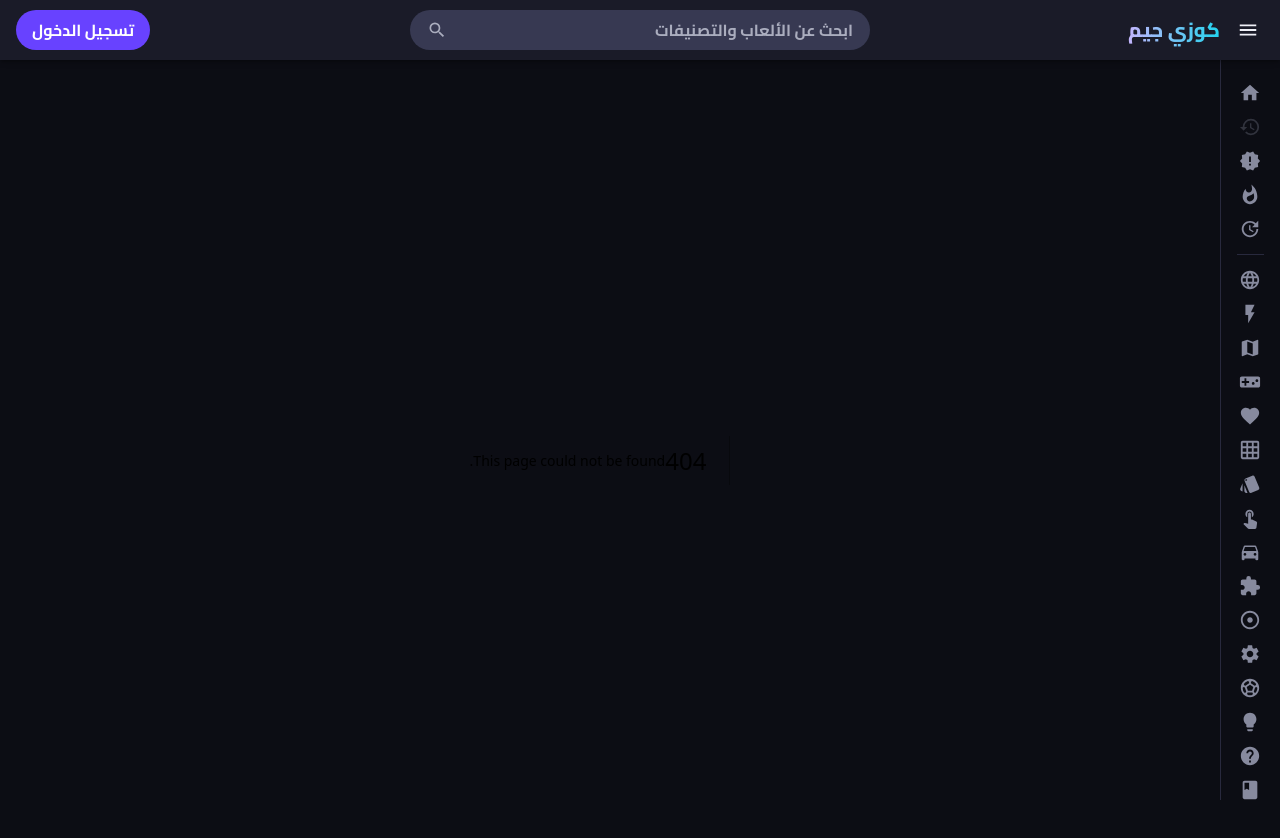
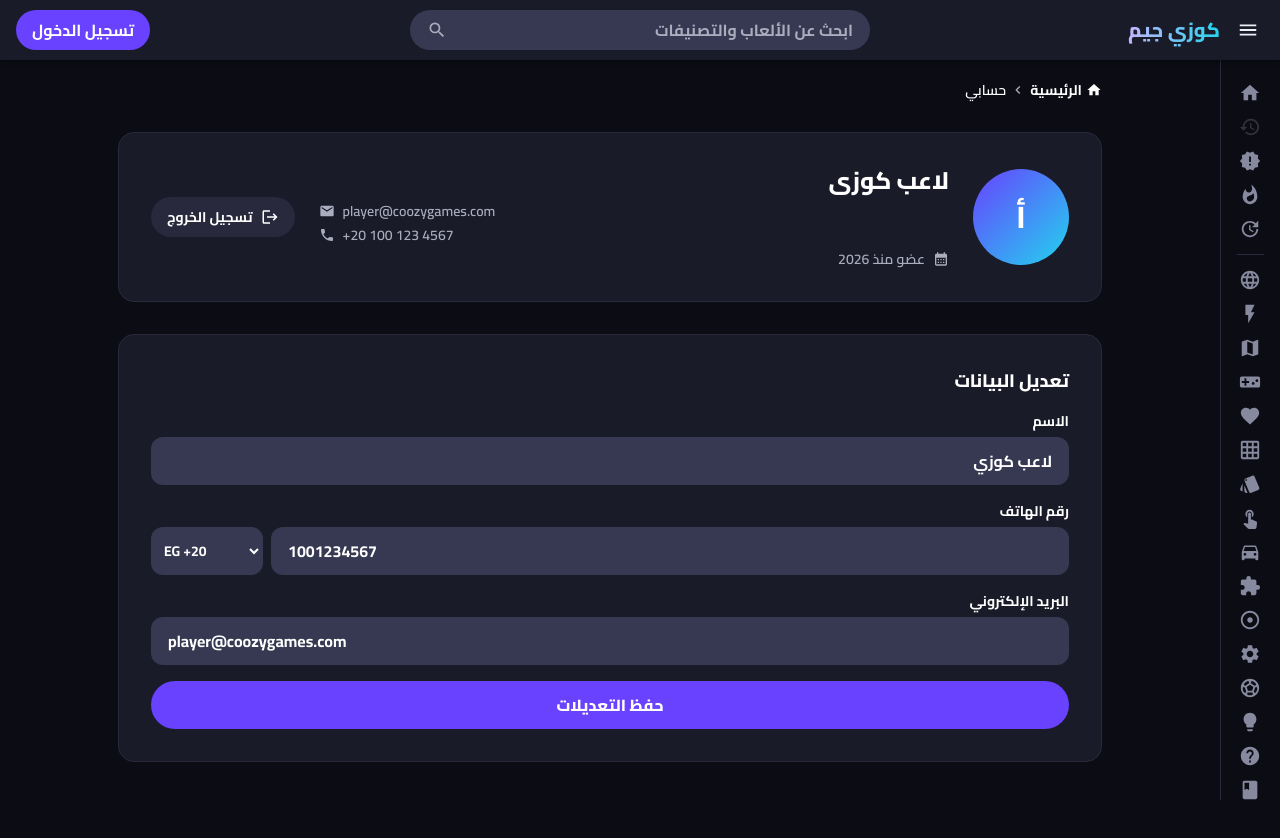
Before and after one commit to Mostafa4Abdelwahed/coozygames-nextjs, a Next.js app: page /profile in a window 1280 px wide. Before the commit this address had no page. Shown: the top 838 px of the page. After the commit the page ends 800 px from the top, so only its background shows below. Built offline with nearby package versions, Linux system fonts and the light colour scheme.

Commit message:
profile page

```diff
--- /dev/null
+++ b/app/profile/page.tsx
@@ -0,0 +1,55 @@
+import Link from 'next/link'
+import type { Metadata } from 'next'
+import { MdCalendarMonth, MdChevronLeft, MdEmail, MdHome, MdLogout, MdPhone } from 'react-icons/md'
+import { ProfileForm } from '@/components/profile-form'
+
+export const metadata: Metadata = {
+  title: 'حسابي | Coozy Games',
+}
+
+export default function ProfilePage() {
+  return (
+    <div className="mx-auto flex w-full max-w-5xl flex-col gap-6 p-3 sm:gap-8 sm:p-5">
+      <nav aria-label="مسار التنقل" className="flex items-center gap-1 text-sm font-semibold text-mist-50">
+        <Link href="/" className="flex items-center gap-1 transition hover:text-white">
+          <MdHome size={16} />
+          الرئيسية
+        </Link>
+        <MdChevronLeft size={16} />
+        <span className="text-white">حسابي</span>
+      </nav>
+
+      <div className="flex flex-col gap-4 rounded-2xl border border-night-60 bg-night-80 p-5 sm:flex-row sm:items-center sm:gap-6 sm:p-8">
+        <span className="flex h-20 w-20 shrink-0 items-center justify-center rounded-full bg-[linear-gradient(135deg,#6842ff,#22d3ee)] text-3xl font-extrabold text-white sm:h-24 sm:w-24">
+          أ
+        </span>
+        <div className="flex min-w-0 flex-1 flex-col gap-1">
+          <h1 className="truncate text-xl font-extrabold text-white sm:text-2xl">لاعب كوزي</h1>
+          <p className="flex items-center gap-2 text-sm font-semibold text-mist-50" dir="ltr">
+            <MdEmail size={16} className="shrink-0" />
+            <span className="truncate">player@coozygames.com</span>
+          </p>
+          <p className="flex items-center gap-2 text-sm font-semibold text-mist-50" dir="ltr">
+            <MdPhone size={16} className="shrink-0" />
+            <span>+20 100 123 4567</span>
+          </p>
+          <p className="flex items-center gap-2 text-sm font-semibold text-mist-50">
+            <MdCalendarMonth size={16} className="shrink-0" />
+            عضو منذ 2026
+          </p>
+        </div>
+        <Link
+          href="/login/"
+          className="flex h-10 shrink-0 items-center justify-center gap-2 rounded-[30px] bg-night-60 px-4 text-sm font-extrabold text-white transition hover:bg-night-40"
+        >
+          <MdLogout size={18} />
+          تسجيل الخروج
+        </Link>
+      </div>
+
+      <div className="rounded-2xl border border-night-60 bg-night-80 p-5 sm:p-8">
+        <ProfileForm />
+      </div>
+    </div>
+  )
+}
--- /dev/null
+++ b/components/profile-form.tsx
@@ -0,0 +1,152 @@
+'use client'
+
+import { useState } from 'react'
+import { COUNTRY_CODES, validatePhoneNumber } from '@/lib/phone'
+
+const EMAIL_RE = /^[^\s@]+@[^\s@]+\.[^\s@]{2,}$/
+
+export function ProfileForm() {
+  const [name, setName] = useState('لاعب كوزي')
+  const [region, setRegion] = useState('EG')
+  const [phone, setPhone] = useState('1001234567')
+  const [email, setEmail] = useState('player@coozygames.com')
+  const [errors, setErrors] = useState<{ name?: string; phone?: string; email?: string }>({})
+  const [done, setDone] = useState(false)
+
+  const inputClass =
+    'h-12 w-full rounded-xl border border-transparent bg-night-40 px-4 text-start text-base font-bold text-white outline-none placeholder:text-mist-50 focus:border-brand-100'
+  const errorInput = 'border-red-500 focus:border-red-500'
+
+  function clearError(key: keyof typeof errors) {
+    setErrors((p) => ({ ...p, [key]: undefined }))
+    setDone(false)
+  }
+
+  function handleSubmit(e: React.FormEvent) {
+    e.preventDefault()
+    const next: typeof errors = {}
+    if (name.trim().length < 2) next.name = 'الاسم يجب أن يكون حرفين على الأقل'
+    const phoneError = validatePhoneNumber(phone, region)
+    if (phoneError) next.phone = phoneError
+    if (!EMAIL_RE.test(email.trim())) next.email = 'البريد الإلكتروني غير صحيح'
+    setErrors(next)
+    setDone(Object.keys(next).length === 0)
+  }
+
+  function fieldError(message?: string, id?: string) {
+    if (!message) return null
+    return (
+      <p id={id} role="alert" className="mt-1.5 text-xs font-bold text-red-400">
+        {message}
+      </p>
+    )
+  }
+
+  return (
+    <form onSubmit={handleSubmit} noValidate className="flex w-full flex-col gap-4">
+      <h2 className="text-lg font-extrabold text-white">تعديل البيانات</h2>
+
+      <div>
+        <label htmlFor="profile-name" className="mb-1.5 block text-sm font-bold text-white">
+          الاسم
+        </label>
+        <input
+          id="profile-name"
+          type="text"
+          autoComplete="name"
+          required
+          value={name}
+          onChange={(e) => {
+            setName(e.target.value)
+            clearError('name')
+          }}
+          aria-invalid={!!errors.name}
+          aria-describedby={errors.name ? 'profile-name-error' : undefined}
+          className={`${inputClass} ${errors.name ? errorInput : ''}`}
+        />
+        {fieldError(errors.name, 'profile-name-error')}
+      </div>
+
+      <div>
+        <label htmlFor="profile-phone" className="mb-1.5 block text-sm font-bold text-white">
+          رقم الهاتف
+        </label>
+        <div className="flex gap-2" dir="ltr">
+          <select
+            value={region}
+            onChange={(e) => {
+              setRegion(e.target.value)
+              clearError('phone')
+            }}
+            aria-label="كود الدولة"
+            className="h-12 w-28 shrink-0 rounded-xl border border-transparent bg-night-40 px-2 text-left text-sm font-bold text-white outline-none focus:border-brand-100"
+          >
+            {COUNTRY_CODES.map((c) => (
+              <option key={c.code} value={c.code} className="bg-night-80">
+                {c.code} {c.dial}
+              </option>
+            ))}
+          </select>
+          <input
+            id="profile-phone"
+            type="tel"
+            inputMode="tel"
+            autoComplete="tel"
+            required
+            value={phone}
+            onChange={(e) => {
+              setPhone(e.target.value)
+              clearError('phone')
+            }}
+            onBlur={() => {
+              if (phone) {
+                const message = validatePhoneNumber(phone, region)
+                if (message) setErrors((p) => ({ ...p, phone: message }))
+              }
+            }}
+            aria-invalid={!!errors.phone}
+            aria-describedby={errors.phone ? 'profile-phone-error' : undefined}
+            className={`${inputClass} text-left ${errors.phone ? errorInput : ''}`}
+          />
+        </div>
+        {fieldError(errors.phone, 'profile-phone-error')}
+      </div>
+
+      <div>
+        <label htmlFor="profile-email" className="mb-1.5 block text-sm font-bold text-white">
+          البريد الإلكتروني
+        </label>
+        <input
+          id="profile-email"
+          type="email"
+          inputMode="email"
+          autoComplete="email"
+          dir="ltr"
+          required
+          value={email}
+          onChange={(e) => {
+            setEmail(e.target.value)
+            clearError('email')
+          }}
+          aria-invalid={!!errors.email}
+          aria-describedby={errors.email ? 'profile-email-error' : undefined}
+          className={`${inputClass} text-left ${errors.email ? errorInput : ''}`}
+        />
+        {fieldError(errors.email, 'profile-email-error')}
+      </div>
+
+      <button
+        type="submit"
+        className="flex h-12 items-center justify-center rounded-[30px] bg-brand-100 text-base font-extrabold text-white transition hover:bg-brand-80 active:opacity-70"
+      >
+        حفظ التعديلات
+      </button>
+
+      {done && (
+        <p role="status" className="rounded-xl bg-emerald-500/15 px-4 py-2.5 text-center text-sm font-bold text-emerald-400">
+          تم حفظ التعديلات بنجاح (وضع تجريبي)
+        </p>
+      )}
+    </form>
+  )
+}
```
